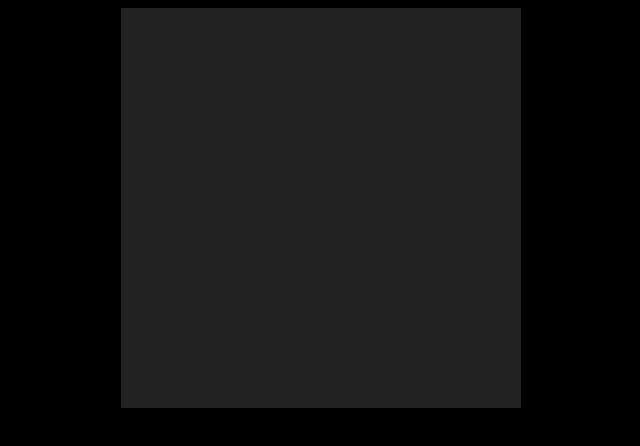
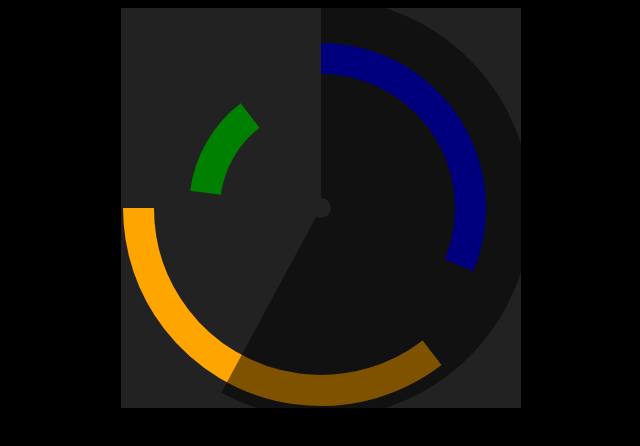
Before and after one commit to joelbyrnes/clock, a plain HTML site: page dayclock-html/clock.html in a window 1280 px wide. Shown: the whole page, without its empty margins (319-959 px from the left). Drawn offline with Linux system fonts and the light colour scheme.

Commit message:
fix clock

```diff
--- a/dayclock-html/clock.html
+++ b/dayclock-html/clock.html
@@ -36,10 +36,8 @@
             // more accurately, distance from xy and edge?
             var maxRadius = Math.floor(Math.min(canvas.width / 2, canvas.height / 2));
 
-            var face = new createjs.Container();
-            stage.addChild(face);
-
-            clock = new Clock(face, xCenter, yCenter, maxRadius);
+            clock = new Clock(xCenter, yCenter, maxRadius);
+            stage.addChild(clock);
 
             draw(clock);
 
```
